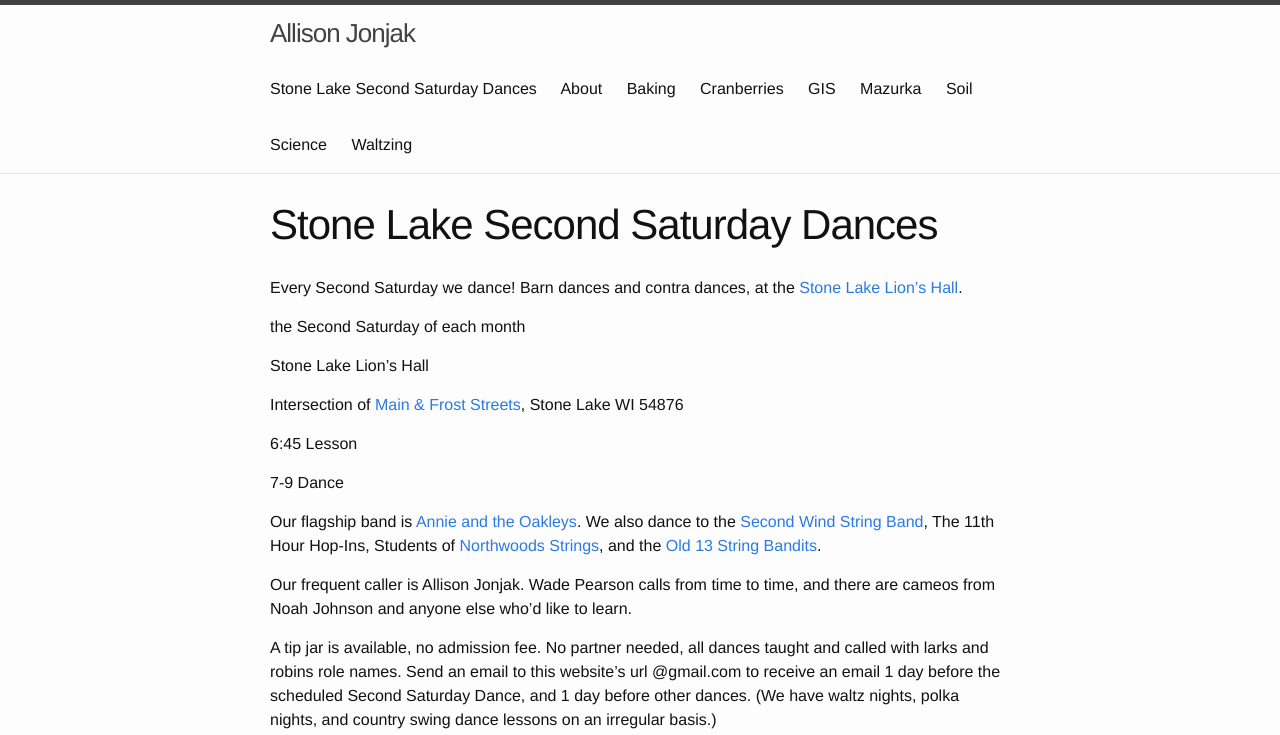
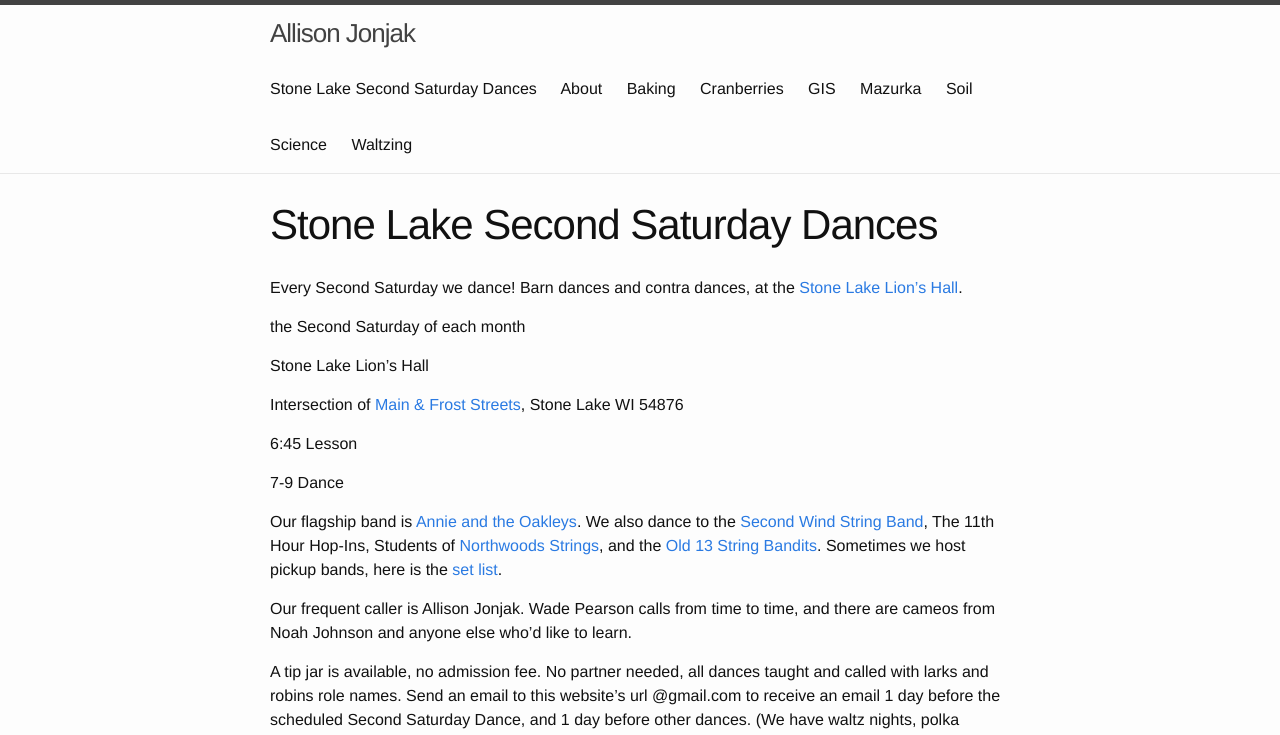
Before and after one commit to cranhandler/cranhandler.github.io, a Jekyll site: the page built from StoneLakeDance.md, in a window 1280 px wide. Shown: the top 735 px of the page. Built offline with Jekyll 4.4.1, drawn with Linux system fonts in a browser that asks for light colours.

Commit message:
Update StoneLakeDance.md
to add pickup band set list

```diff
--- a/StoneLakeDance.md
+++ b/StoneLakeDance.md
@@ -17,7 +17,7 @@ Intersection of [Main & Frost Streets][], Stone Lake WI 54876
 7-9 Dance
 
 
-Our flagship band is [Annie and the Oakleys][]. We also dance to the [Second Wind String Band][], The 11th Hour Hop-Ins, Students of [Northwoods Strings], and the [Old 13 String Bandits][].
+Our flagship band is [Annie and the Oakleys][]. We also dance to the [Second Wind String Band][], The 11th Hour Hop-Ins, Students of [Northwoods Strings], and the [Old 13 String Bandits][]. Sometimes we host pickup bands, here is the [set list][].
 
 
 Our frequent caller is Allison Jonjak. Wade Pearson calls from time to time, and there are cameos from Noah Johnson and anyone else who'd like to learn.
@@ -35,3 +35,4 @@ Send an email to this website's url @gmail.com to receive an email 1 day before
 [Second Wind String Band]: https://www.facebook.com/groups/308935492534996/
 [Northwoods Strings]: https://www.nwstrings.org/
 [Old 13 String Bandits]: https://www.facebook.com/Old.13.String.Bandits
+[set list]: http://allisonjonjak.com/img/PickupBandSetlist.pdf
```
